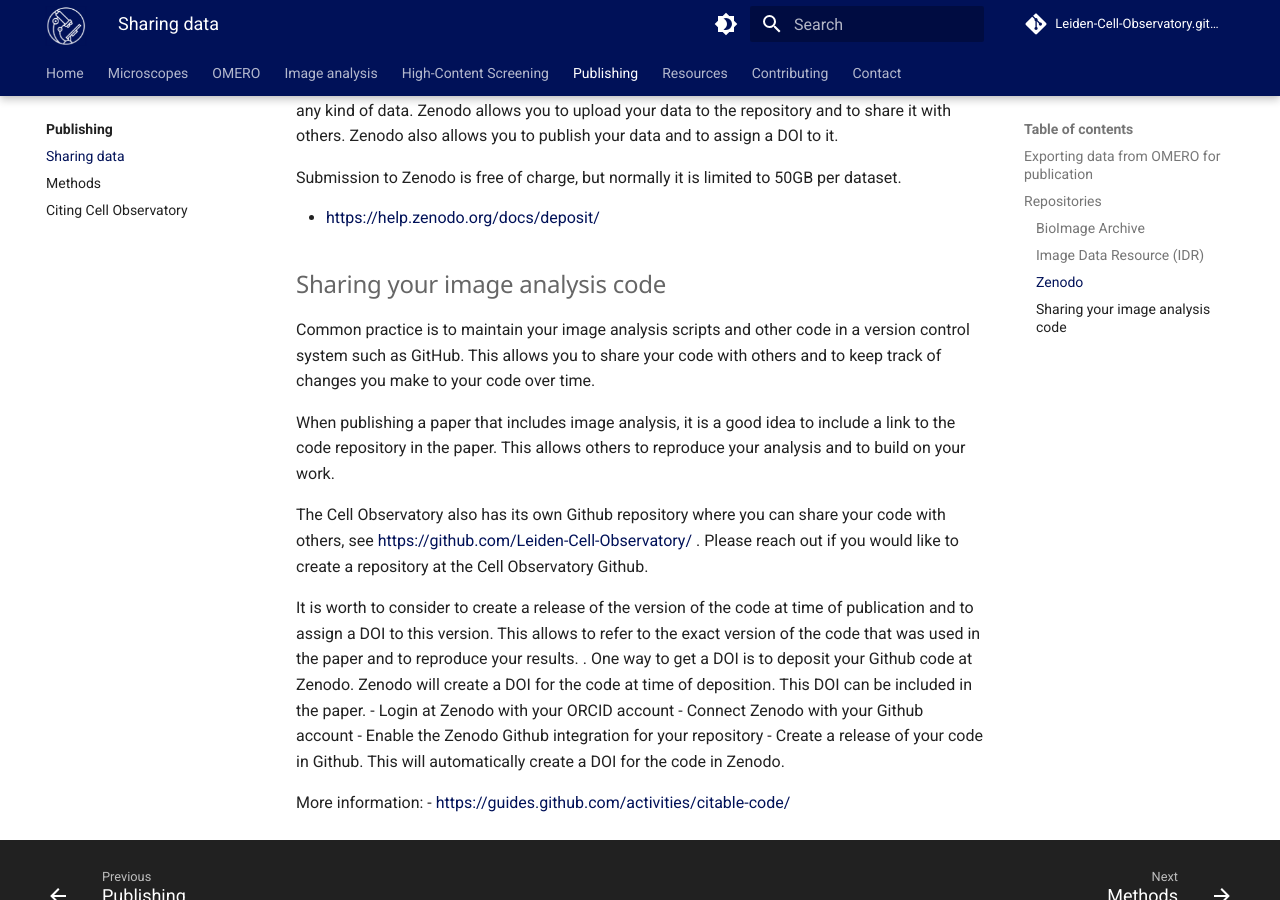
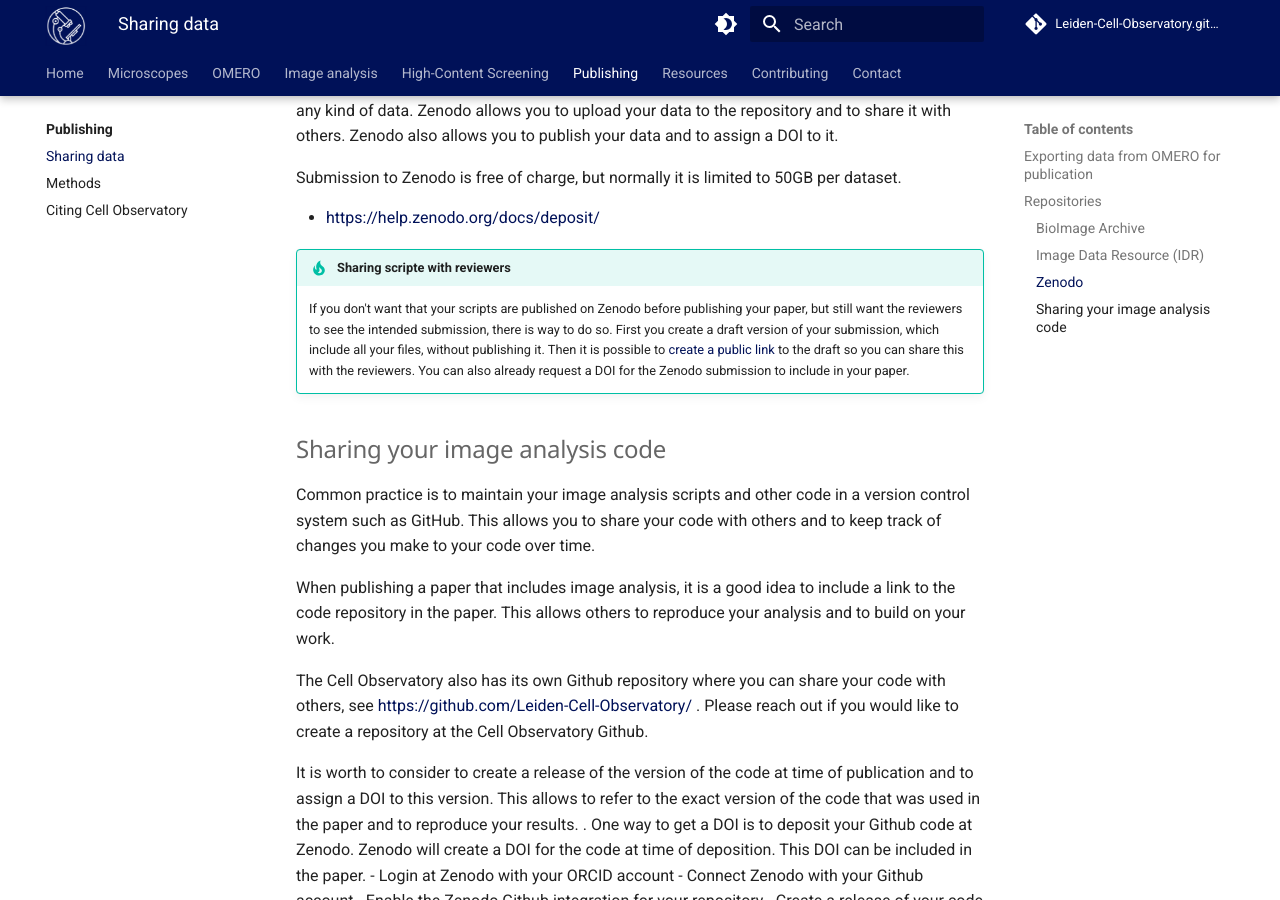
Before and after one commit to Leiden-Cell-Observatory/Leiden-Cell-Observatory.github.io, an MkDocs documentation site: the page built from docs/publishing/sharing_data.md, in a window 1280 px wide and 900 px high, scrolled down 1318 px. Built offline with MkDocs 1.6.1 and Material for MkDocs 9.7.7, drawn with Linux system fonts in a browser that asks for light colours; comment, search, counter and statistics services are not loaded.

Commit message:
Add guidance for sharing scripts with reviewers

```diff
--- a/docs/publishing/sharing_data.md
+++ b/docs/publishing/sharing_data.md
@@ -35,6 +35,10 @@
 
 - <https://help.zenodo.org/docs/deposit/>
 
+!!! tip "Sharing scripte with reviewers"
+    If you don't want that your scripts are published on Zenodo before publishing your paper, but still want the reviewers to see the intended submission, there is way to do so. First you create a draft version of your submission, which include all your files, without publishing it. Then it is possible to [create a public link](https://help.zenodo.org/docs/share/link-sharing/) to the draft so you can share this with the reviewers. You can also already request a DOI for the Zenodo submission to include in your paper.
+
+
 ### Sharing your image analysis code
 Common practice is to maintain your image analysis scripts and other code in a version control system such as GitHub. This allows you to share your code with others and to keep track of changes you make to your code over time.
 
```
